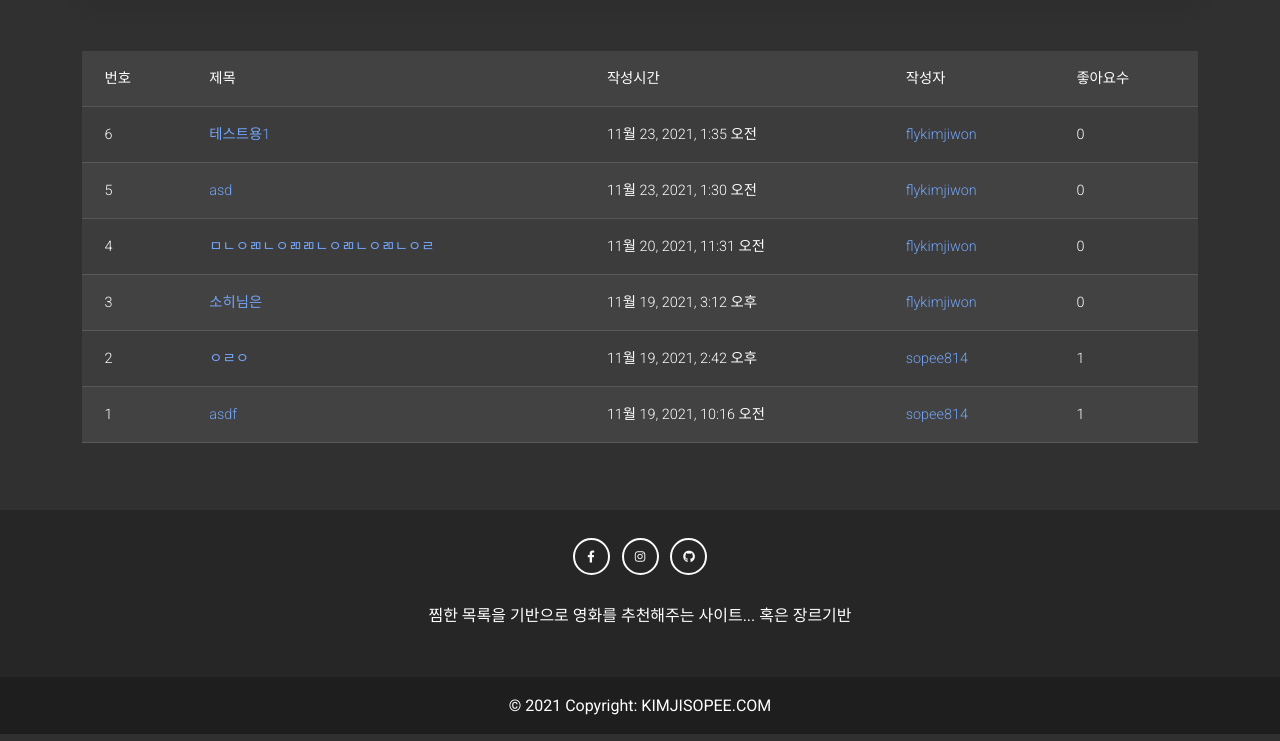
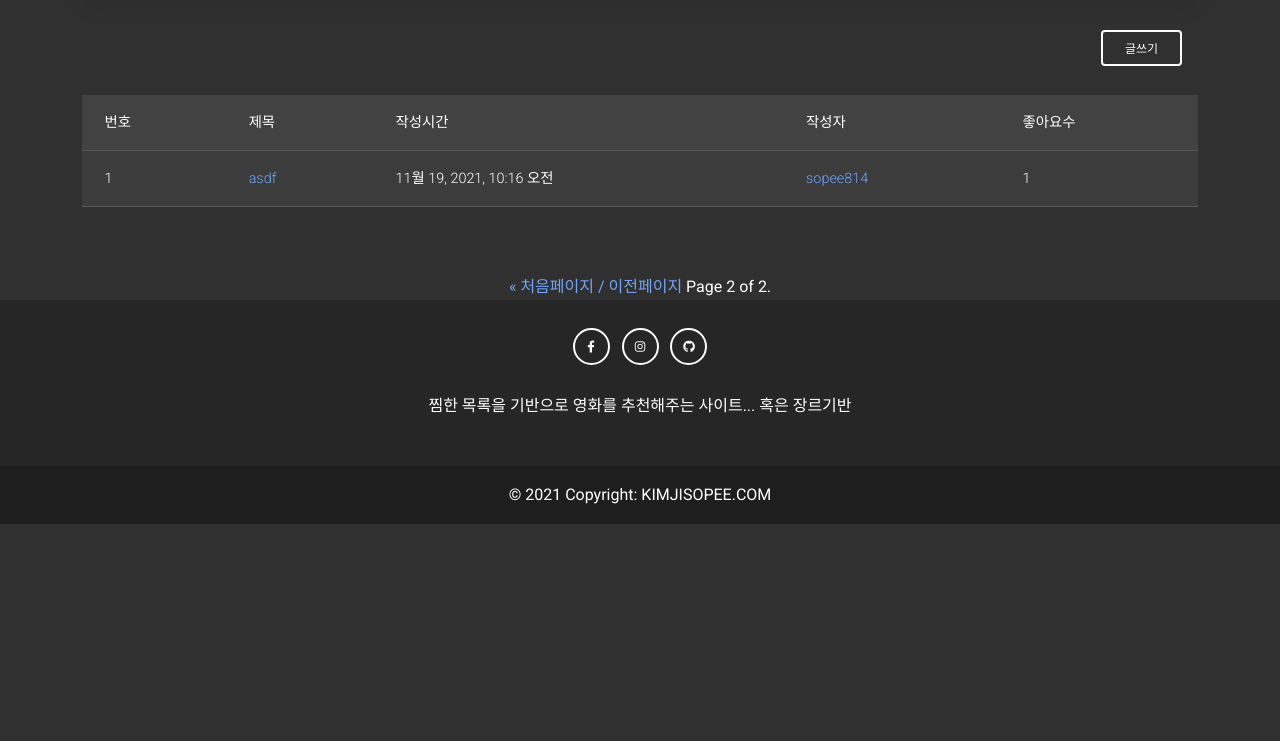
Before and after one commit to flykimjiwon/Movie_recommend_pjt, a Django app: page /community/?page=2 in a window 1280 px wide. Shown: the part 59-800 px from the top of the page. Run offline with Django 3.2, Linux system fonts and the light colour scheme; data comes from the database, SQL or seed files in the repository; both versions use the stored data as it was after the commit.

Commit message:
20211123시작

```diff
--- a/community/templates/community/index.html
+++ b/community/templates/community/index.html
@@ -1,7 +1,16 @@
 {% extends 'base.html' %}
 
 {% block content %}
-<br><br>
+<br>
+{% comment %} {{page_obj}} {% endcomment %}
+{% comment %} 정렬 어거지로 ㅇㅇ {% endcomment %}
+<div class="d-flex flex-row-reverse">
+<a class="navbar-brand" href="{% url 'community:create'%}"><button type="button" id="test" class="btn btn-outline-light mb-4 float-right" >
+              글쓰기
+            </button></a>
+</div>
+
+
 <table class="table table-striped table-hover">
 <thead>
 <tr>
@@ -14,7 +23,7 @@
 </tr>
 </thead>
 <tbody>
-{% for review in reviews %}
+{% for review in page_obj %}
 <tr>
 <td>{{ review.pk }}</td>
 
@@ -53,6 +62,49 @@
     <a href="{% url 'community:detail' review.pk %}" type='btn' class='btn btn-outline-light mb-4'>detail</a>
     <hr>
   {% endfor %} {% endcomment %}
+
+  {% comment %} <nav aria-label="Page navigation example">
+  <ul class="pagination justify-content-center">
+  justify-content-md-center이건 임의추가
+    <li class="page-item">
+      <a class="page-link" href="#" aria-label="Previous">
+        <span aria-hidden="true">&laquo;</span>
+      </a>
+    </li>
+    <li class="page-item"><a class="page-link" href="#">1</a></li>
+    <li class="page-item"><a class="page-link" href="#">2</a></li>
+    <li class="page-item"><a class="page-link" href="#">3</a></li>
+    <li class="page-item">
+      <a class="page-link" href="#" aria-label="Next">
+        <span aria-hidden="true">&raquo;</span>
+      </a>
+    </li>
+  </ul>
+</nav> {% endcomment %}
+{% comment %} {% for contact in page_obj %}
+    {# Each "contact" is a Contact model object. #}
+    {{contact.title}}
+    {{ contact.full_name|upper }}<br>
+    ...
+{% endfor %} {% endcomment %}
+
+<div class="pagination justify-content-center">
+    <span class="step-links">
+        {% if page_obj.has_previous %}
+            <a href="?page=1">&laquo; 처음페이지 /</a>
+            <a href="?page={{ page_obj.previous_page_number }}" >이전페이지</a>
+        {% endif %}
+
+        <span class="current">
+            Page {{ page_obj.number }} of {{ page_obj.paginator.num_pages }}.
+        </span>
+
+        {% if page_obj.has_next %}
+            <a href="?page={{ page_obj.next_page_number }}">다음페이지</a>
+            <a href="?page={{ page_obj.paginator.num_pages }}">/ 마지막페이지 &raquo;</a>
+        {% endif %}
+    </span>
+</div>
 {% endblock %}
 
 
--- a/community/views.py
+++ b/community/views.py
@@ -3,13 +3,19 @@ from django.views.decorators.http import require_GET, require_POST, require_http
 from .models import Review, Comment
 from .forms import ReviewForm, CommentForm
 from django.http import JsonResponse
+from django.core.paginator import Paginator
 
 
 @require_GET
 def index(request):
     reviews = Review.objects.order_by('-pk')
+    contact_list = Review.objects.all()
+    paginator = Paginator(reviews,5)
+    page_number = request.GET.get('page')
+    page_obj = paginator.get_page(page_number)
     context = {
         'reviews': reviews,
+        'page_obj':page_obj,
     }
     return render(request, 'community/index.html', context)
 
--- a/movies/templates/movies/recommended.html
+++ b/movies/templates/movies/recommended.html
@@ -33,7 +33,7 @@
       <h2 class='fw-bold'>{{ movie.title }}</h2>
       <a href="{% url 'movies:detail' movie.pk %}" type='btn' class='btn btn-secondary'>Detail</a>
       <br> {% endcomment %}
-      <div class="col-3" id="mbmb">
+      <div class="col-2" id="mbmb">
       <div class="card border-light mb-3" style="max-width: 18rem;">
   <div class="card-header">
 {{ movie.title }}
@@ -72,6 +72,7 @@
   {% endfor %}
 
 
+
 {% endfor %}
  </div>
  <script>
@@ -88,6 +89,8 @@ const movies = document.querySelectorAll('#mbmb')
     })
   })
 </script> {% endcomment %}
+//이거 없어서 오류낫던것도 체크
+</script>
 
 {% endblock %}
 
--- a/templates/base.html
+++ b/templates/base.html
@@ -220,5 +220,26 @@
     <script src="https://cdn.jsdelivr.net/npm/bootstrap@5.1.3/dist/js/bootstrap.bundle.min.js" integrity="sha384-ka7Sk0Gln4gmtz2MlQnikT1wXgYsOg+OMhuP+IlRH9sENBO0LRn5q+8nbTov4+1p" crossorigin="anonymous"></script>
     <script src="https://cdn.jsdelivr.net/npm/axios/dist/axios.min.js"></script>
 
+<script>
+  const mouseOver = document.querySelector('#navbarDropdownMenuLink')
+  const button = document.querySelector('#navbarDropdownMenuLink')
+  const mouseLeaves = document.querySelectorAll('.dropdown-menu')
+  mouseOver.addEventListener('mouseenter',function(event){
+    button.click()
+    })
+  //mouseOver.addEventListener('mouseleave',function(event){
+  //  button.click()
+  //})
+
+  mouseLeaves.forEach(mouseLeave=>{
+    mouseLeave.addEventListener('mouseleave',function(event){
+    button.click()
+  })
+  })
+
+
+
+    //mouse over가아니라 mouseenter로 바꾼거 기록하기 ㅇㅇ
+  </script>
   </body>
 </html>
```
Also changed, not shown: movies/templates/movies/index.html (+97 -13 lines), movies/templates/movies/recoreco.html (+6 -5 lines), movies/views.py (+15 -9 lines), db.sqlite3.
